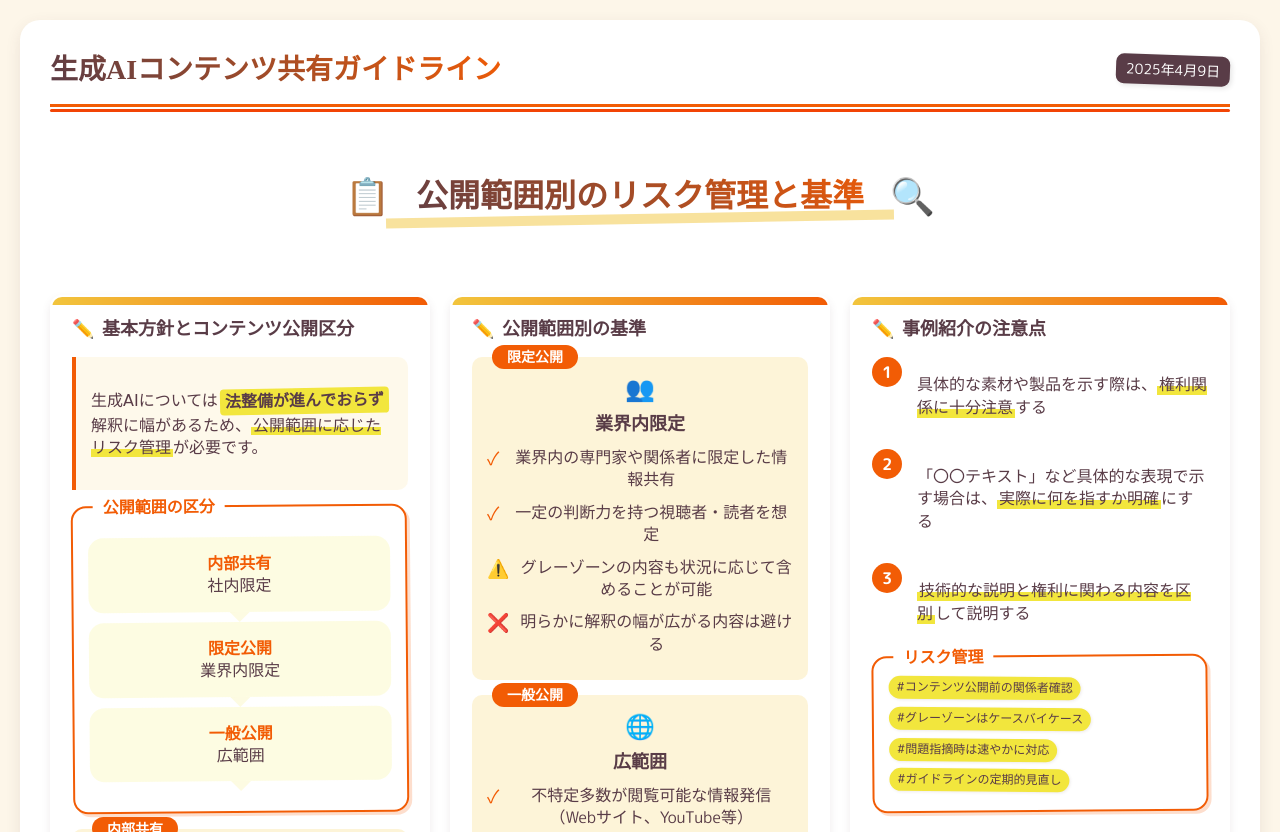
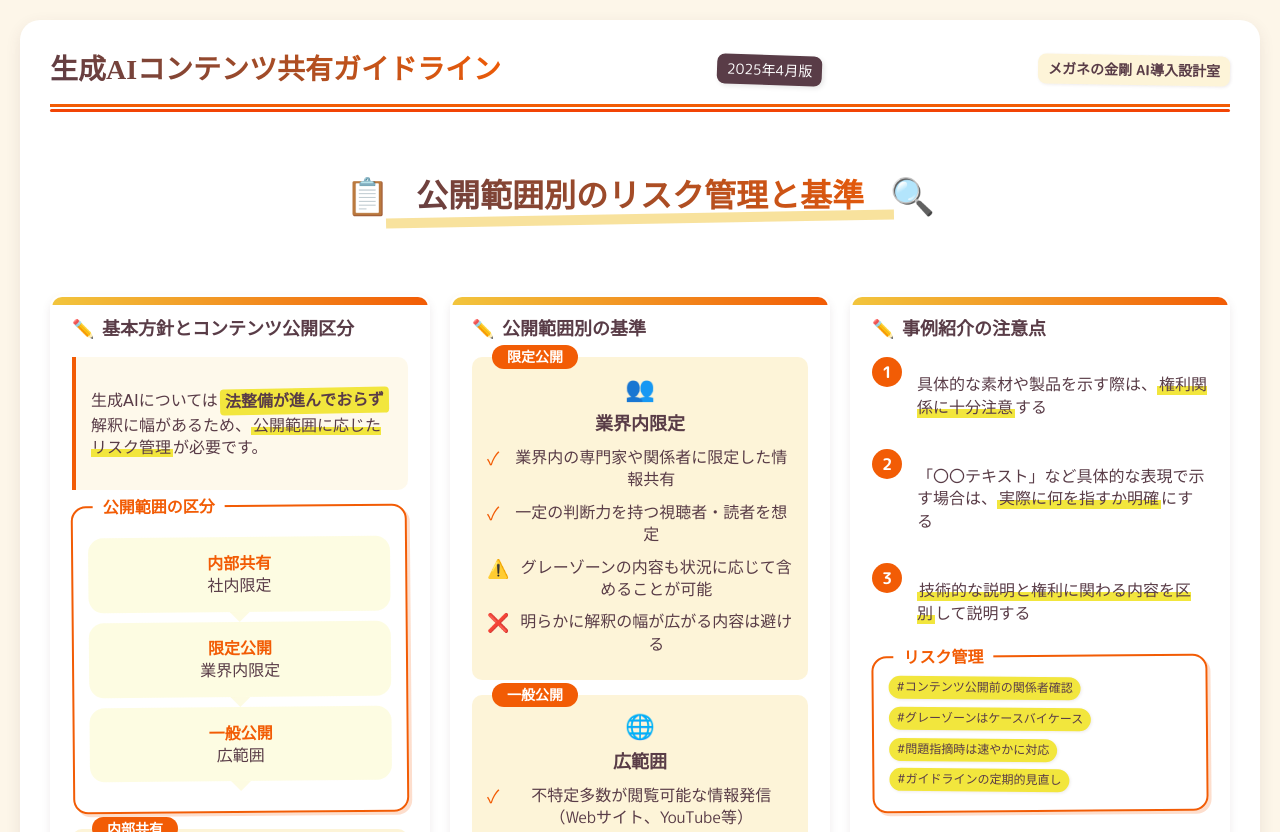
Before and after one commit to MichinariTsuji/graphic-recording-infographic, a plain HTML site: page gai_sharing_guidelines.html in a window 1280 px wide. Shown: the top 832 px of the page. Drawn offline with Linux system fonts and the light colour scheme; a web font is replaced by a local one.

Commit message:
Update gai_sharing_guidelines.html

```diff
--- a/gai_sharing_guidelines.html
+++ b/gai_sharing_guidelines.html
@@ -1,4 +1,3 @@
-
 <!DOCTYPE html>
 <html lang="ja">
 <head>
@@ -36,6 +35,17 @@
             border-bottom: 3px solid #F25C05;
             padding-bottom: 15px;
             position: relative;
+        }
+
+        .author-text {
+            font-size: 14px;
+            font-weight: bold;
+            color: #593C47;
+            padding: 5px 10px;
+            background-color: rgba(242, 197, 61, 0.2);
+            border-radius: 8px;
+            transform: rotate(1deg);
+            box-shadow: 1px 1px 3px rgba(89, 60, 71, 0.1);
         }
 
         .header::after {
@@ -514,7 +524,8 @@
     <div class="container">
         <div class="header">
             <h1 class="title">生成AIコンテンツ共有ガイドライン</h1>
-            <div class="date">2025年4月9日</div>
+            <div class="date">2025年4月版</div>
+            <div class="author-text">メガネの金剛 AI導入設計室</div>
         </div>
 
         <div class="main-theme">
@@ -746,7 +757,7 @@
         </div>
 
         <div class="footer">
-            生成AIコンテンツ共有ガイドライン | 2025年4月9日作成
+            生成AIコンテンツ共有ガイドライン | 2025年4月版
         </div>
     </div>
 </body>
```
